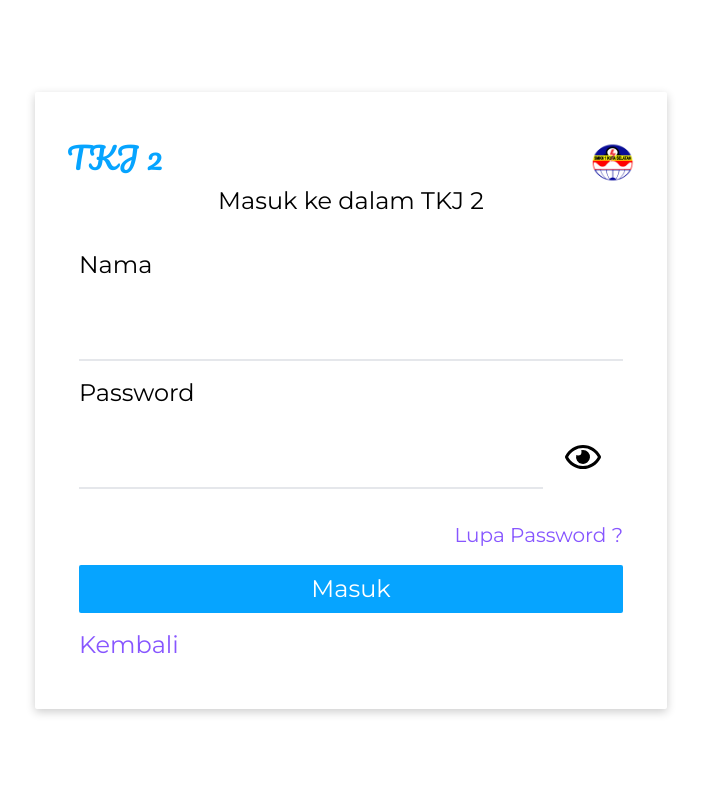
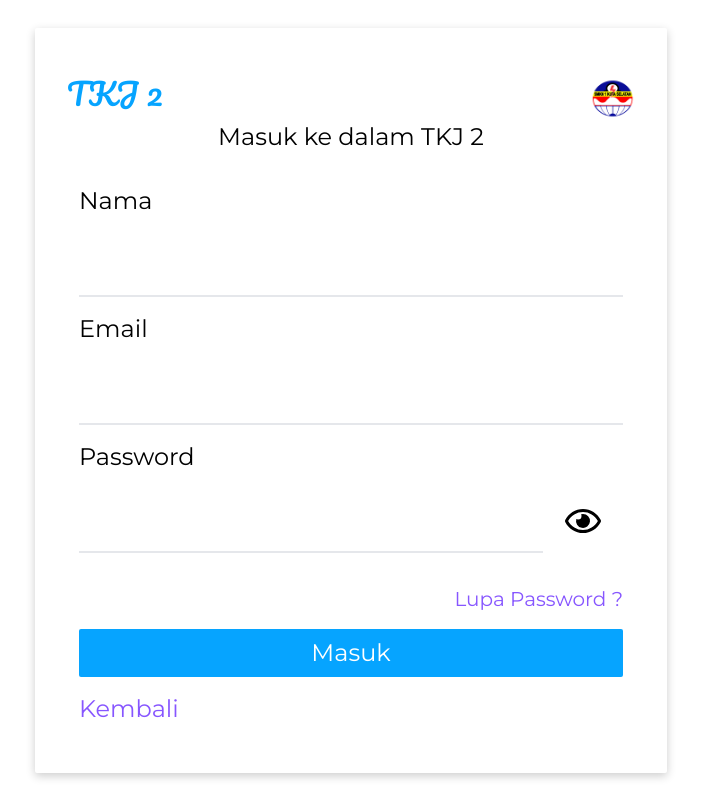
Before and after one commit to MeSkipperr/classtkj2, a Next.js app: page /login in a window 1280 px wide. Shown: the whole page, without its empty margins (289-990 px from the left). Built offline with nearby package versions, Linux system fonts and the light colour scheme; no server answers; a web font is replaced by a local one.

Commit message:
email form

```diff
--- a/src/app/(auth)/login/page.tsx
+++ b/src/app/(auth)/login/page.tsx
@@ -23,8 +23,9 @@ const Login = () => {
     };
 
     const [userData, setUserData] = useState({
-        userName:'',
-        password:''
+        inputName:'',
+        inputEmail:'',
+        inputPassword:''
     });
 
     const handleChange = (e: React.ChangeEvent<HTMLInputElement>, key: string) => {
@@ -69,14 +70,19 @@ const Login = () => {
                 <form className='flex flex-col pt-8 px-3 gap-2 sm:gap-4' onSubmit={handleSubmit}>
                     <label htmlFor="user_nama" className='dark:text-white sm:text-2xl'>Nama</label>
                     <input type="text" name="user_nama" id="user_nama" className=' bg-transparent dark:text-white border-b-2  h-10 outline-none sm:text-2xl sm:h-16' required
-                        value={userData.userName}
-                        onChange={(e) => handleChange(e, 'userName')}
+                        value={userData.inputName}
+                        onChange={(e) => handleChange(e, 'inputName')}
+                    />
+                    <label htmlFor="user_email" className='dark:text-white sm:text-2xl'>Email</label>
+                    <input type="email" name="user_email" id="user_email" className=' bg-transparent dark:text-white border-b-2  h-10 outline-none sm:text-2xl sm:h-16' required
+                        value={userData.inputEmail}
+                        onChange={(e) => handleChange(e, 'inputEmail')}
                     />
                     <label htmlFor="user_password" className='dark:text-white sm:text-2xl' >Password</label>
                     <div className="flex">
                         <input type={seePassword ? 'text': 'password'} name="user_password" id="user_password" className='flex-grow bg-transparent dark:text-white border-b-2 h-10 outline-none sm:text-2xl sm:h-16' required
-                            value={userData.password}
-                            onChange={(e) => handleChange(e, 'password')}
+                            value={userData.inputPassword}
+                            onChange={(e) => handleChange(e, 'inputPassword')}
                         />
                         <div onClick={changeSeePassword} className='flex justify-center items-center w-14 sm:w-20'>
                             {seePassword? <FaRegEyeSlash className='dark:fill-white h-6 sm:h-8 w-full cursor-pointer'/> : <FaRegEye className=' dark:fill-white h-6 sm:h-8 w-full cursor-pointer'/>}
```
